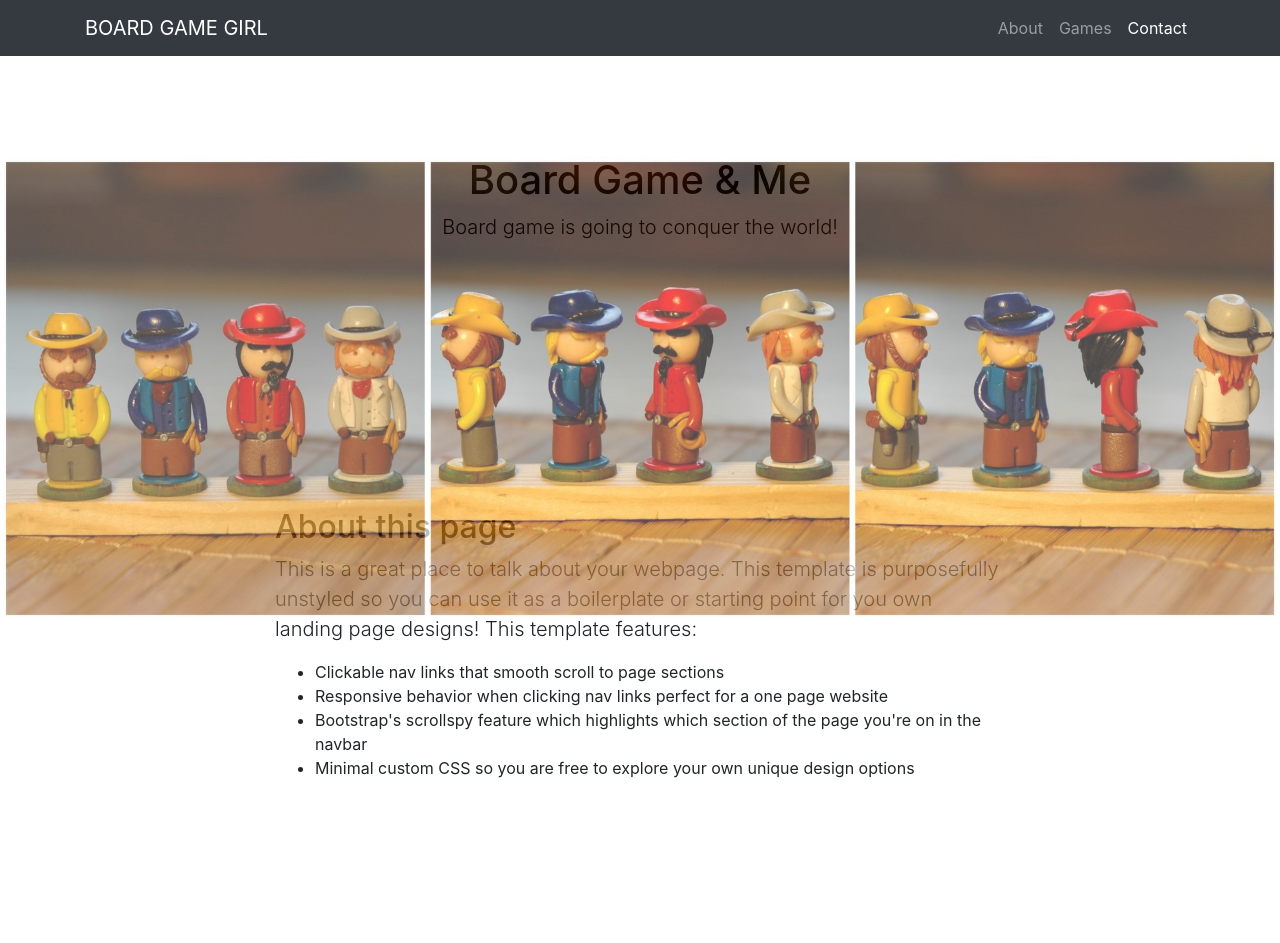
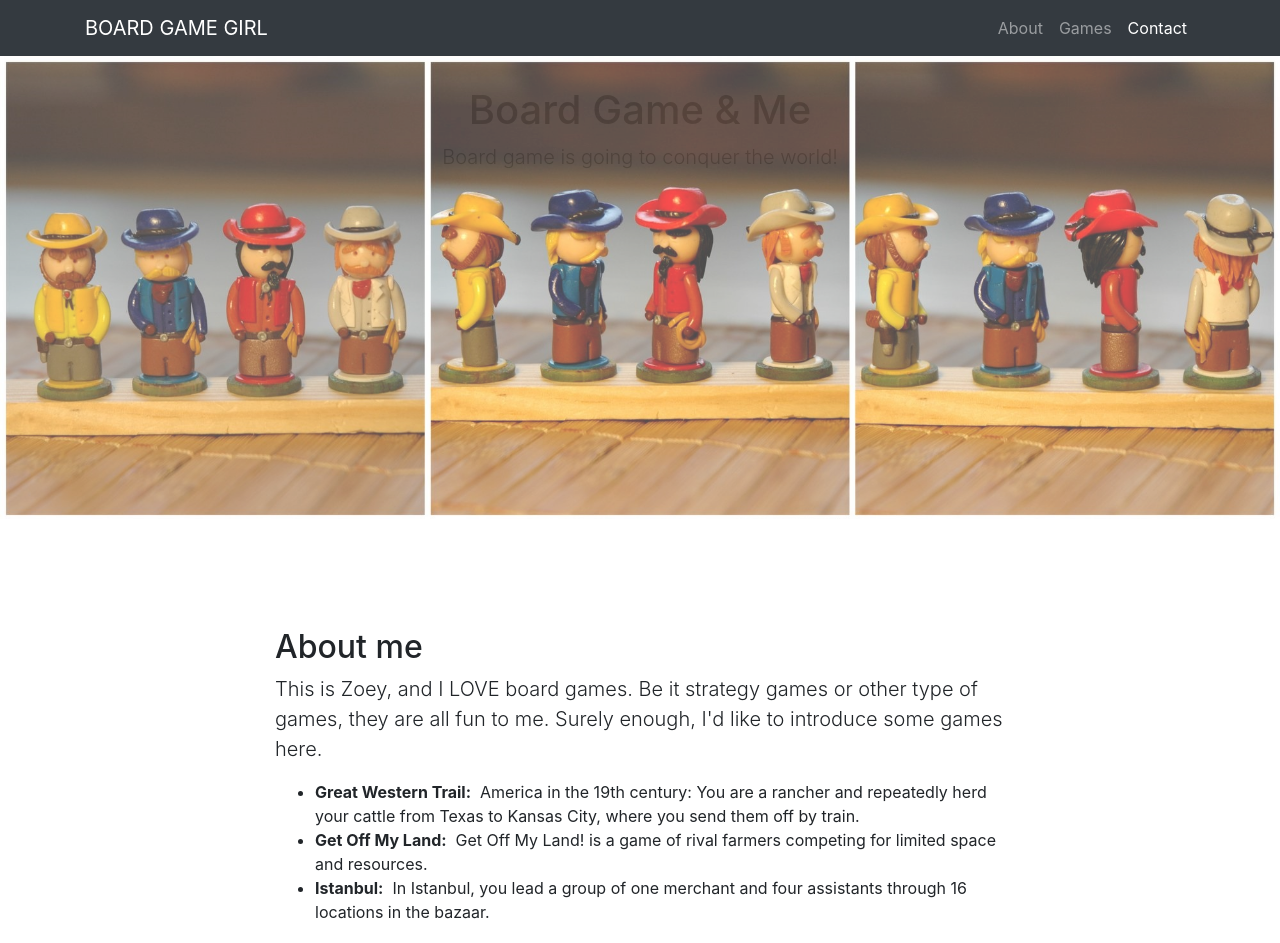
Before and after one commit to zouying1991/PersonalDemo, a website with bundled scripts: page index-1.html in a window 1280 px wide. Shown: the top 943 px of the page. Built offline with nearby package versions, Linux system fonts and the light colour scheme.

Commit message:
Change About
Change about into proper positioning and text

```diff
--- a/css/custom.css
+++ b/css/custom.css
@@ -3,11 +3,18 @@
     opacity: 0.7;
     position: absolute;
     z-index: 1;
-    padding-top: 0;
-    margin-top: 0;
+    padding-top: -100px;
+    margin-top: -100px;
 }
 #content {
-    color: #000000;
+    color: #c4c7c7;
+    padding-top: -70px;
+    margin-top: -70px;
+
+}
+#about {
+    padding-top: 170px;
+    margin-top: 170px;
 }
 .container {
     width:100%;
--- a/index-1.html
+++ b/index-1.html
@@ -58,13 +58,12 @@
       <div class="container">
         <div class="row">
           <div class="col-lg-8 mx-auto">
-            <h2>About this page</h2>
-            <p class="lead">This is a great place to talk about your webpage. This template is purposefully unstyled so you can use it as a boilerplate or starting point for you own landing page designs! This template features:</p>
+            <h2>About me</h2>
+            <p class="lead">This is Zoey, and I LOVE board games. Be it strategy games or other type of games, they are all fun to me. Surely enough, I'd like to introduce some games here.</p>
             <ul>
-              <li>Clickable nav links that smooth scroll to page sections</li>
-              <li>Responsive behavior when clicking nav links perfect for a one page website</li>
-              <li>Bootstrap's scrollspy feature which highlights which section of the page you're on in the navbar</li>
-              <li>Minimal custom CSS so you are free to explore your own unique design options</li>
+              <li><b>Great Western Trail:</b> &nbsp;America in the 19th century: You are a rancher and repeatedly herd your cattle from Texas to Kansas City, where you send them off by train.</li>
+              <li><b>Get Off My Land:</b> &nbsp;Get Off My Land! is a game of rival farmers competing for limited space and resources.</li>
+              <li><b>Istanbul:</b> &nbsp;In Istanbul, you lead a group of one merchant and four assistants through 16 locations in the bazaar.</li>
             </ul>
           </div>
         </div>
```
